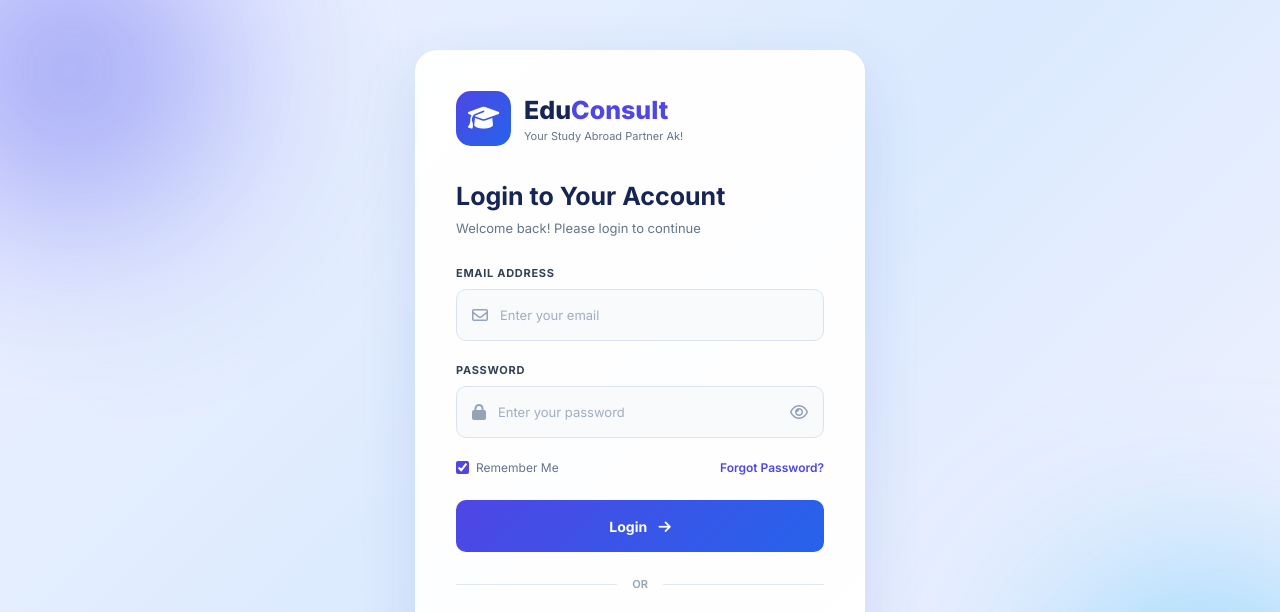
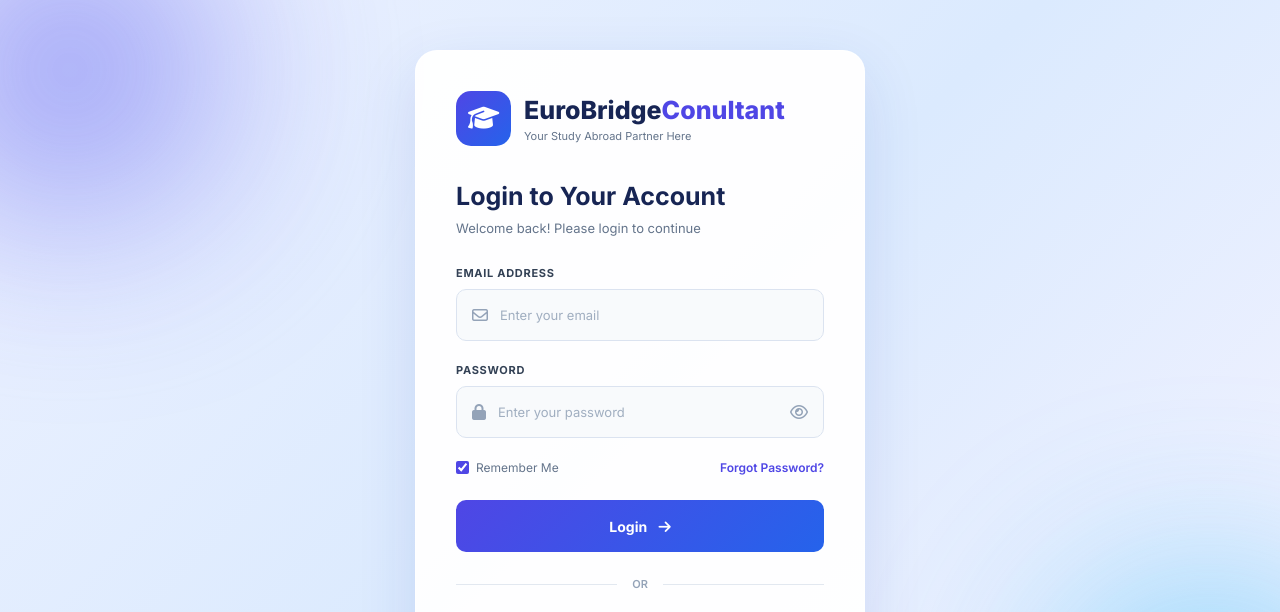
Before and after one commit to Imadahmadvu/consultancy, a plain HTML site: page frontend/login.html in a window 1280 px wide. Shown: the top 612 px of the page. Drawn offline with Linux system fonts and the light colour scheme.

Commit message:
login page title name changed

```diff
--- a/frontend/login.html
+++ b/frontend/login.html
@@ -20,8 +20,8 @@
         <i class="fa-solid fa-graduation-cap"></i>
       </div>
       <div class="logo-text">
-        <h1>Edu<span>Consult</span></h1>
-        <p>Your Study Abroad Partner Ak!</p>
+        <h1>EuroBridge<span>Conultant</span></h1>
+        <p>Your Study Abroad Partner Here</p>
       </div>
     </div>
 
```
